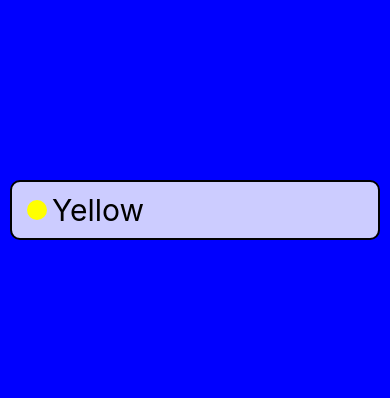
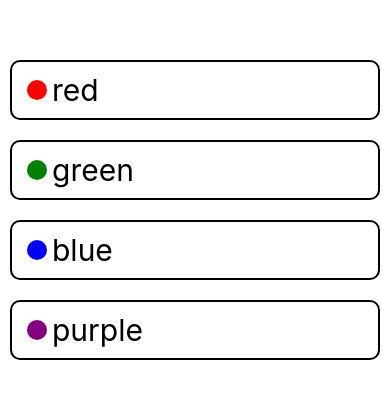
Before and after one commit to suthaharan/reactnative-colorlabs, a React Native app in the folder ColorCatalog/: screen / in a window 390 px wide. Shown: the part 212-610 px from the top of the page. Built offline with nearby package versions, Linux system fonts and the light colour scheme.

Commit message:
individual components

```diff
--- a/ColorCatalog/App.js
+++ b/ColorCatalog/App.js
@@ -1,19 +1,17 @@
 import React, {useState} from "react";
-import { StyleSheet, Text, View, TouchableHighlight  } from 'react-native';
-
+import { StyleSheet, View  } from 'react-native';
+import Color from "./components/ColorButton";
 
 export default function App() {
 
-  const [backgroundColor, setBackgroundColor] = useState("blue");
+  const [backgroundColor, setBackgroundColor] = useState("white");
 
   return (
     <View style={[styles.container, {backgroundColor}]}>
-      <TouchableHighlight style={styles.button} onPress={() => setBackgroundColor("yellow")} underlayColor="orange">
-        <View style={styles.row}>
-          <View style={[styles.sample, {backgroundColor: "yellow"}]}/>
-          <Text style={styles.buttonText}>Yellow</Text>
-        </View>
-      </TouchableHighlight>
+      <Color backgroundColor="red" onPress={setBackgroundColor}/>
+      <Color backgroundColor="green" onPress={setBackgroundColor}/>
+      <Color backgroundColor="blue" onPress={setBackgroundColor}/>
+      <Color backgroundColor="purple" onPress={setBackgroundColor}/>
     </View>
   );
 }
--- /dev/null
+++ b/ColorCatalog/components/ColorButton.js
@@ -0,0 +1,44 @@
+import React from 'react'
+import { StyleSheet, Text, View, TouchableHighlight  } from 'react-native';
+
+
+
+function ColorButton({backgroundColor, onPress = f => f}) {
+  return (
+    <TouchableHighlight style={styles.button} underlayColor="orange" onPress={() => onPress(backgroundColor)}>
+        <View style={styles.row}>
+          <View style={[styles.sample, {backgroundColor}]}/>
+          <Text style={styles.buttonText}>{backgroundColor}</Text>
+        </View>
+    </TouchableHighlight>
+  )
+}
+
+
+const styles = StyleSheet.create({
+    button:{
+      margin:10,
+      padding: 10,
+      borderWidth: 2,
+      borderRadius: 10,
+      alignSelf: "stretch",
+      backgroundColor: "rgba(255, 255, 255, .8)"
+    },
+    buttonText:{
+      fontSize: 30,
+      textAlign: "center"
+    },
+    sample:{
+      width: 20,
+      height: 20,
+      borderRadius: 10,
+      backgroundColor: "white",
+      margin: 5,
+    },
+    row:{
+      flexDirection: "row",
+      alignItems: "center"
+    }
+  });
+
+export default ColorButton
```
Also changed, not shown: ColorCatalog/data/defaultColors.json (added, +58 -0 lines).
